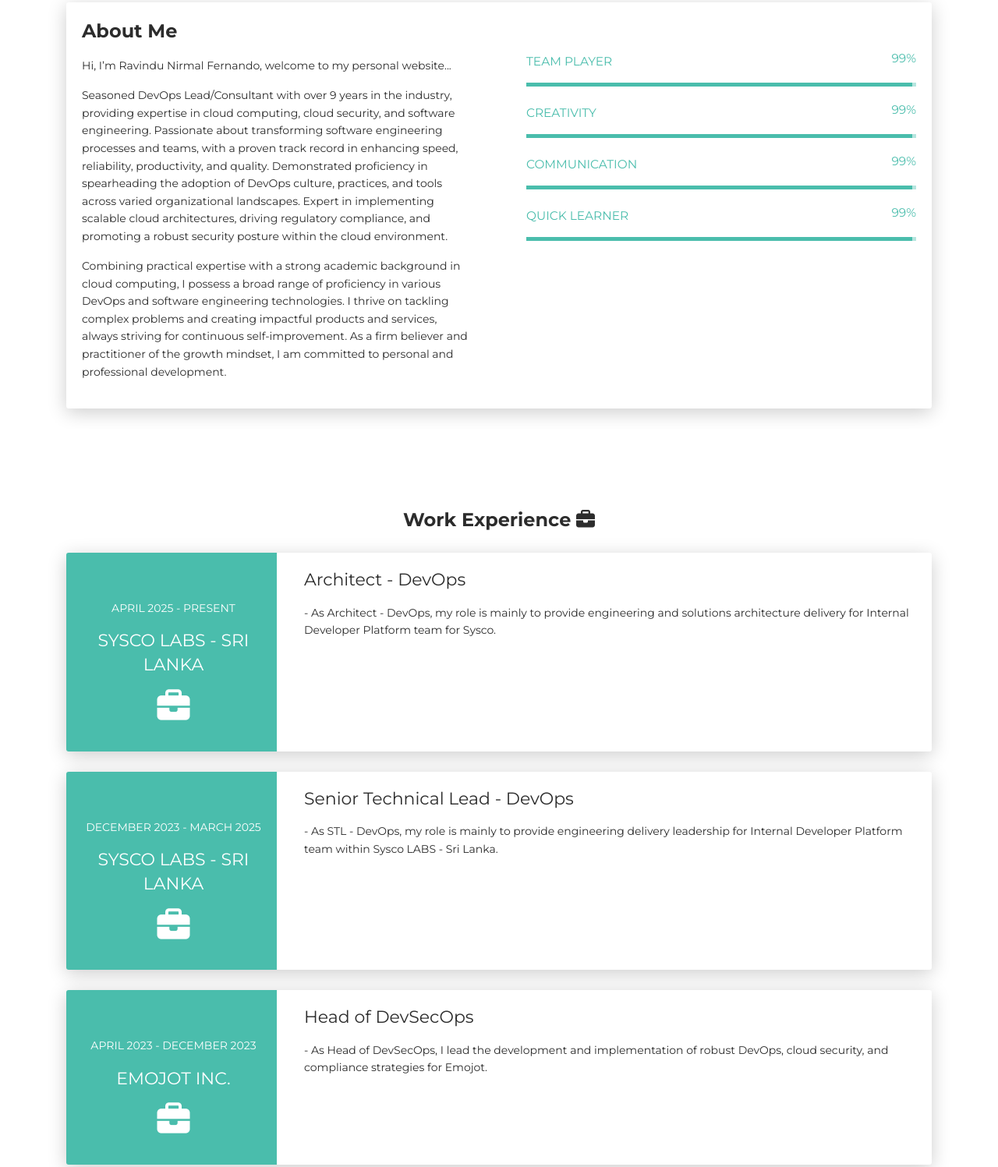
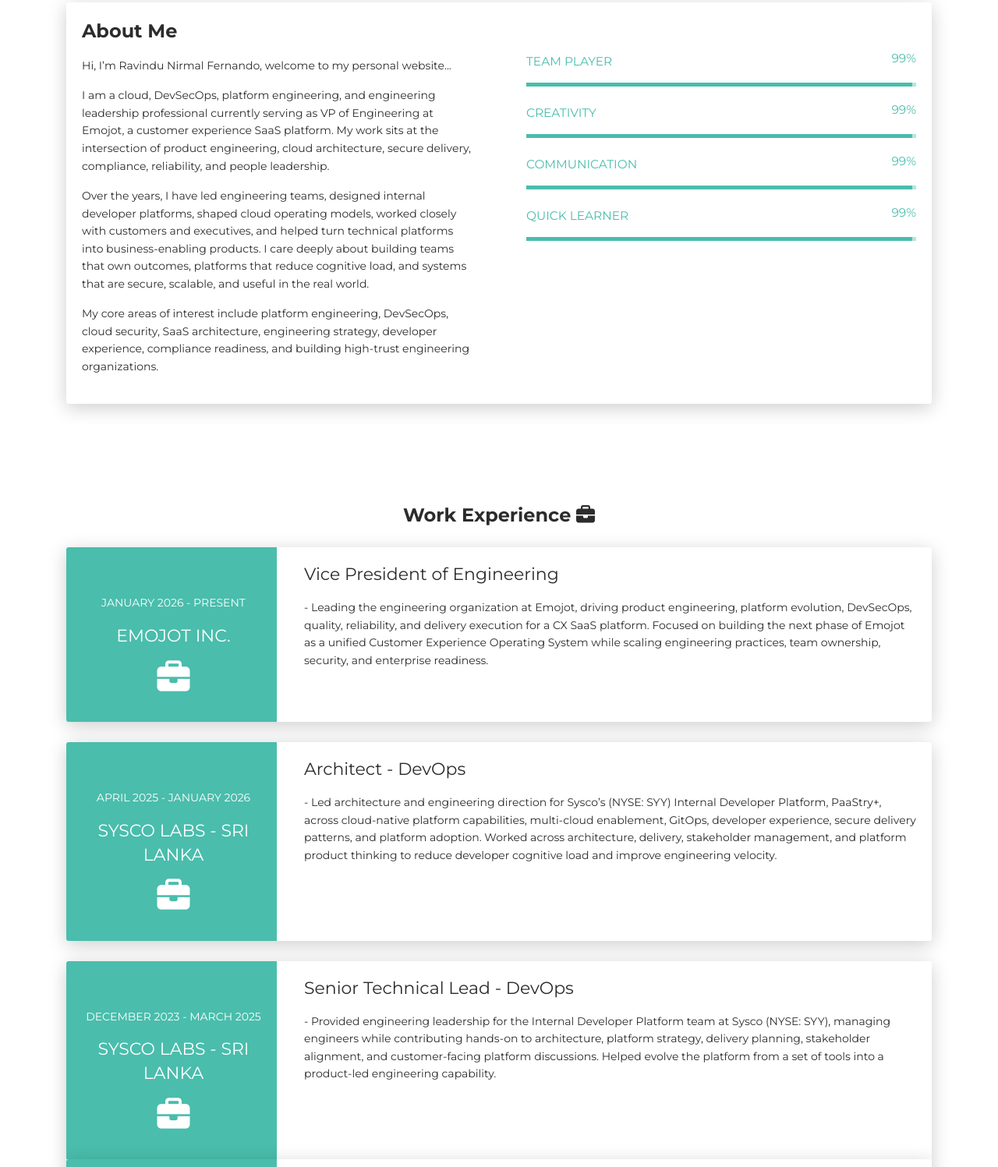
Before and after one commit to rav94/ravnfwebsite, a plain HTML site: page index.html in a window 1280 px wide. Shown: the part 617-2114 px from the top of the page at 78% size. Drawn offline with Linux system fonts and the light colour scheme.

Commit message:
Adding latest changes with updated descriptions

```diff
--- a/index.html
+++ b/index.html
@@ -82,10 +82,13 @@
               Hi, I’m Ravindu Nirmal Fernando, welcome to my personal website...
             </p>
             <p>
-              Seasoned DevOps Lead/Consultant with over 9 years in the industry, providing expertise in cloud computing, cloud security, and software engineering. Passionate about transforming software engineering processes and teams, with a proven track record in enhancing speed, reliability, productivity, and quality. Demonstrated proficiency in spearheading the adoption of DevOps culture, practices, and tools across varied organizational landscapes. Expert in implementing scalable cloud architectures, driving regulatory compliance, and promoting a robust security posture within the cloud environment.
+              I am a cloud, DevSecOps, platform engineering, and engineering leadership professional currently serving as VP of Engineering at Emojot, a customer experience SaaS platform. My work sits at the intersection of product engineering, cloud architecture, secure delivery, compliance, reliability, and people leadership.
             </p>
             <p>
-              Combining practical expertise with a strong academic background in cloud computing, I possess a broad range of proficiency in various DevOps and software engineering technologies. I thrive on tackling complex problems and creating impactful products and services, always striving for continuous self-improvement. As a firm believer and practitioner of the growth mindset, I am committed to personal and professional development.
+              Over the years, I have led engineering teams, designed internal developer platforms, shaped cloud operating models, worked closely with customers and executives, and helped turn technical platforms into business-enabling products. I care deeply about building teams that own outcomes, platforms that reduce cognitive load, and systems that are secure, scalable, and useful in the real world.
+            </p>
+            <p>
+              My core areas of interest include platform engineering, DevSecOps, cloud security, SaaS architecture, engineering strategy, developer experience, compliance readiness, and building high-trust engineering organizations.
             </p>
           </div>
         </div>
@@ -136,7 +139,26 @@
       <div class="row">
         <div class="col-md-3 bg-primary" data-aos="fade-right" data-aos-offset="50" data-aos-duration="500">
           <div class="card-body cc-experience-header">
-            <p>April 2025 - Present</p>
+            <p>January 2026 - Present</p>
+            <div class="h5">Emojot Inc.</div>
+            <p><span><i class="fa fa-briefcase fa-3x"></i></span></p>
+          </div>
+        </div>
+        <div class="col-md-9" data-aos="fade-left" data-aos-offset="50" data-aos-duration="500">
+          <div class="card-body">
+            <div class="h5">Vice President of Engineering</div>
+            <p>
+              - Leading the engineering organization at Emojot, driving product engineering, platform evolution, DevSecOps, quality, reliability, and delivery execution for a CX SaaS platform. Focused on building the next phase of Emojot as a unified Customer Experience Operating System while scaling engineering practices, team ownership, security, and enterprise readiness.
+            </p>
+          </div>
+        </div>
+      </div>
+    </div>
+    <div class="card">
+      <div class="row">
+        <div class="col-md-3 bg-primary" data-aos="fade-right" data-aos-offset="50" data-aos-duration="500">
+          <div class="card-body cc-experience-header">
+            <p>April 2025 - January 2026</p>
             <div class="h5">Sysco LABS - Sri Lanka</div>
             <p><span><i class="fa fa-briefcase fa-3x"></i></span></p>
           </div>
@@ -144,7 +166,9 @@
         <div class="col-md-9" data-aos="fade-left" data-aos-offset="50" data-aos-duration="500">
           <div class="card-body">
             <div class="h5">Architect - DevOps</div>
-            <p>  - As Architect - DevOps, my role is mainly to provide engineering and solutions architecture delivery for Internal Developer Platform team for Sysco.</p>
+            <p>
+              - Led architecture and engineering direction for Sysco’s (NYSE: SYY) Internal Developer Platform, PaaStry+, across cloud-native platform capabilities, multi-cloud enablement, GitOps, developer experience, secure delivery patterns, and platform adoption. Worked across architecture, delivery, stakeholder management, and platform product thinking to reduce developer cognitive load and improve engineering velocity.
+            </p>
           </div>
         </div>
       </div>
@@ -161,8 +185,9 @@
         <div class="col-md-9" data-aos="fade-left" data-aos-offset="50" data-aos-duration="500">
           <div class="card-body">
             <div class="h5">Senior Technical Lead - DevOps</div>
-            <p>  - As STL - DevOps, my role is mainly to provide engineering delivery leadership for Internal Developer Platform team within Sysco LABS - Sri Lanka.</p>
-          </div>
+            <p>
+              - Provided engineering leadership for the Internal Developer Platform team at Sysco (NYSE: SYY), managing engineers while contributing hands-on to architecture, platform strategy, delivery planning, stakeholder alignment, and customer-facing platform discussions. Helped evolve the platform from a set of tools into a product-led engineering capability.
+            </p>
         </div>
       </div>
     </div>
@@ -178,7 +203,9 @@
         <div class="col-md-9" data-aos="fade-left" data-aos-offset="50" data-aos-duration="500">
           <div class="card-body">
             <div class="h5">Head of DevSecOps</div>
-            <p> - As Head of DevSecOps, I lead the development and implementation of robust DevOps, cloud security, and compliance strategies for Emojot.</p>
+            <p>
+              - Led DevSecOps, cloud security, infrastructure, compliance, and platform reliability initiatives for Emojot. Focused on strengthening SaaS platform operations, improving security posture, supporting enterprise customer requirements, and aligning engineering practices with compliance and business needs.
+            </p>
           </div>
         </div>
       </div>
@@ -195,7 +222,9 @@
         <div class="col-md-9" data-aos="fade-left" data-aos-offset="50" data-aos-duration="500">
           <div class="card-body">
             <div class="h5">Tech Lead - DevOps</div>
-            <p> - As Tech Lead - DevOps at Emojot, I led a successful cost optimization initiative, reducing AWS cloud expenses by 20%, and spearheaded an architecture revamp of our 6-year-old legacy systems. I supervised DevOps, cloud security, and compliance strategies, managed AWS-hosted services, and promoted a DevSecOps culture. I represented Emojot's security aspects during RFPs, conducted security audits, and integrated automated security testing into our CI pipelines. Post-incident analyses to enhance system resilience were also within my purview. </p>
+            <p>
+              Led DevOps and cloud engineering initiatives, including AWS cost optimization, legacy architecture improvements, security automation, incident response improvements, and CI/CD enhancements. Worked closely with engineering and business stakeholders to improve platform resilience, delivery speed, and operational maturity.
+            </p>
           </div>
         </div>
       </div>
@@ -212,7 +241,9 @@
         <div class="col-md-9" data-aos="fade-left" data-aos-offset="50" data-aos-duration="500">
           <div class="card-body">
             <div class="h5">Associate Tech Lead</div>
-            <p> - As Associate Tech Lead at Emojot, I drove DevOps, cloud security, and compliance domains, defining our AWS-hosted SaaS platform's entire infrastructure using Terraform for better scalability and maintainability. I reengineered cloud resources following AWS best practices and pioneered Emojot's security and compliance standards. I coordinated vulnerability analyses, aligned the platform with global regulatory standards like GDPR, HIPAA, and CCPA, and led the Emojot Architecture Revamp initiative. </p>
+            <p>
+              - Drove DevOps, cloud security, infrastructure-as-code, and compliance-focused improvements across Emojot’s AWS-hosted SaaS platform. Led infrastructure modernization using Terraform, strengthened security and regulatory readiness, and contributed to major architecture revamp initiatives.
+            </p>
           </div>
         </div>
       </div>
@@ -229,7 +260,9 @@
         <div class="col-md-9" data-aos="fade-left" data-aos-offset="50" data-aos-duration="500">
           <div class="card-body">
             <div class="h5">Software Engineer</div>
-            <p> - As a Software Engineer at Emojot, I developed client-facing functionalities and features, leveraging an extensive tech stack and AWS services for system resilience and operational efficiency. I led critical migrations and reengineering efforts, implemented robust logging and monitoring solutions, and established Jenkins for automated UI and unit testing. I enhanced system fault tolerance and availability by clustering WSO2 API Manager and WSO2 Identity Server, ensuring the reliability of our services. </p>
+            <p>
+              Developed and maintained client-facing product capabilities while contributing to platform reliability, automation, monitoring, and system availability. Worked across NodeJS, AngularJS, MongoDB, AWS services, Jenkins, WSO2 API Manager, and WSO2 Identity Server.
+            </p>
           </div>
         </div>
       </div>
@@ -247,7 +280,7 @@
           <div class="card-body">
             <div class="h5">Associate Software Engineer</div>
             <p>
-              - As an Associate Software Engineer, I containerized Emojot's components and infrastructure using Docker and automated the Docker Container build and release pipeline with Maven. I implemented Systemd units to manage Docker containers on AWS and developed APIs for user passive feedback analysis and partial emote features in Emojot's Survey Application. These enhancements improved user data capture and helped retain users who might leave surveys prematurely. I implemented these features using NodeJS, AngularJS, and MongoDB.
+              - Built backend and frontend features for Emojot’s SaaS platform, contributed to Docker-based component packaging, automated build and release workflows, and implemented APIs and survey application capabilities using NodeJS, AngularJS, and MongoDB.
             </p>
           </div>
         </div>
@@ -266,7 +299,7 @@
           <div class="card-body">
             <div class="h5">Software Engineering Intern</div>
             <p>
-              - Developed backend and frontend features, fixing bugs of Emojot SaaS platform.
+              - Developed backend and frontend features and fixed product issues across the Emojot SaaS platform, gaining early exposure to full-stack software engineering, SaaS delivery, and production systems.
             </p>
           </div>
         </div>
@@ -285,7 +318,7 @@
           <div class="card-body">
             <div class="h5">Project Manager (My Degree) - Web Development Team</div>
             <p>
-              - Created Sri Lanka's first online degree program search engine (MyDegree.lk) website. [This was a voluntary project]
+              Led the MyDegree.lk voluntary project, creating Sri Lanka’s first online degree program search engine and coordinating web development delivery for the initiative.
             </p>
           </div>
         </div>
```
